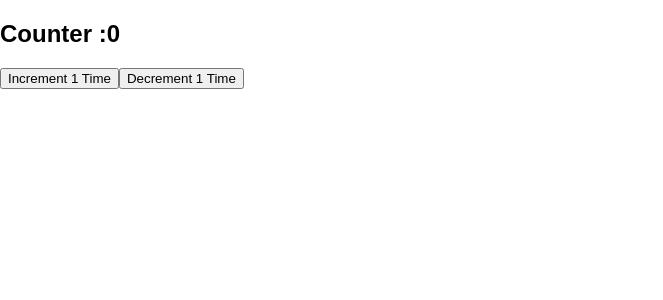
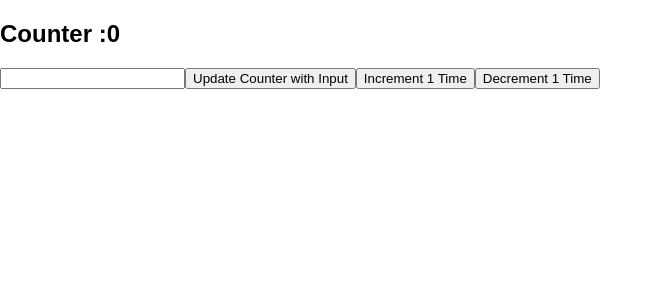
Before and after one commit to XeeshanAnsari/redux-counter-app, a React (Create React App) app: page / in a window 1280 px wide. Shown: the top 300 px of the page, without its empty margins (0-663 px from the left). Built offline with nearby package versions, Linux system fonts and the light colour scheme.

Commit message:
Increment With User Value

```diff
--- a/src/components/Counter.jsx
+++ b/src/components/Counter.jsx
@@ -4,15 +4,27 @@ import React ,{ Component } from 'react';
 
 class Counter extends Component{
 
+    constructor(props){
+        super()
+        this.state = {
+            counterVal : 0
+        }
+    }
 
+    valueChange(e){
+    this.setState({counterVal: parseInt(e.target.value)});
+  }
 
+    increment() {
+        this.props.increment();
+    }
+    decrement() {
+        this.props.decrement();
+    }
+    updateCounterWithInput(){
+        this.props.update(this.state.counterVal)
 
-increment() {
-    this.props.increment();
-}
-decrement() {
-    this.props.decrement();
-}
+    }
 
 
 
@@ -21,6 +33,8 @@ decrement() {
         return (
             <div>
              <h2>Counter :{this.props.counter }</h2>
+              <input type="number" onChange={this.valueChange.bind(this)}/>
+              <button onClick={this.updateCounterWithInput.bind(this)} >Update Counter with Input</button>
               <button onClick={this.increment.bind(this)} >Increment 1 Time</button>
               <button onClick={this.decrement.bind(this)} >Decrement 1 Time</button>
 
--- a/src/containers/App.jsx
+++ b/src/containers/App.jsx
@@ -19,15 +19,29 @@ function mapDispatchToProps(dispatch){
     // we will  get dispach action from store and send to component via props
     return {
         increment: () => dispatch(CounterAction.increment()),
-        decrement: () => dispatch(CounterAction.decrement())
+        decrement: () => dispatch(CounterAction.decrement()),
+        incrementWithValue : function(value){
+            console.log("user Input " + value)
+            return dispatch(CounterAction.incrementWithValue(value))
+
+        }
 
     }
 }
 class App extends Component {
+
+
+    updateCounter(value){
+           this.props.incrementWithValue(value);
+    }
     render(){
         return(
             <div>
-              <Counter counter={ this.props.incCounter + this.props.decCounter} increment={this.props.increment} decrement={this.props.decrement}  />
+              <Counter
+               counter={ this.props.incCounter + this.props.decCounter}
+                increment={this.props.increment}
+                decrement={this.props.decrement}
+                update={this.updateCounter.bind(this)} />
 
             </div>
         )
--- a/src/store/actions/counter.js
+++ b/src/store/actions/counter.js
@@ -4,6 +4,7 @@ export default class CounterAction {
 
     static INCREMENT = "INCREMENT";
     static DECREMENT = "DECREMENT";
+    static INCREMENT_WITH_VALUE = "INCREMENT_WITH_VALUE";
 
     static increment() {
       return {
@@ -15,4 +16,11 @@ export default class CounterAction {
             type: 'DECREMENT'
          }
       }
+      static incrementWithValue(value) {
+      return {
+            type: 'INCREMENT_WITH_VALUE',
+            val: value
+         }
+      }
+
 }
--- a/src/store/reducers/incrementCounter.js
+++ b/src/store/reducers/incrementCounter.js
@@ -11,6 +11,8 @@ function incrementCounter(state = INITIAL_STATE , action) {
     switch(action.type) {
         case CounterAction.INCREMENT:
             return Object.assign({}, state, { incrementState : state.incrementState + 1 });
+        case CounterAction.INCREMENT_WITH_VALUE:
+          return Object.assign({}, state , {incrementState: state.incrementState + action.val})
         default:
             return state;
     }
```
